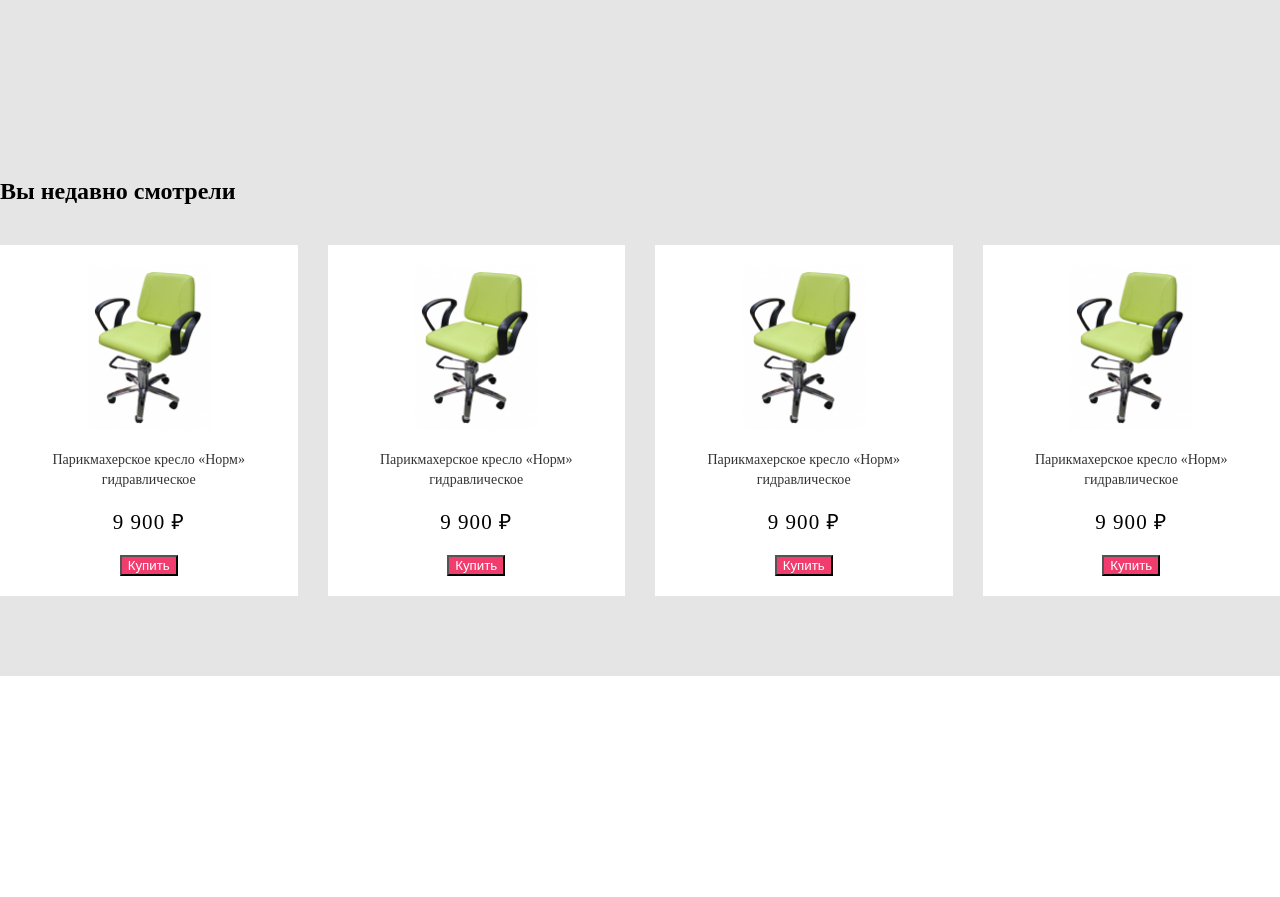
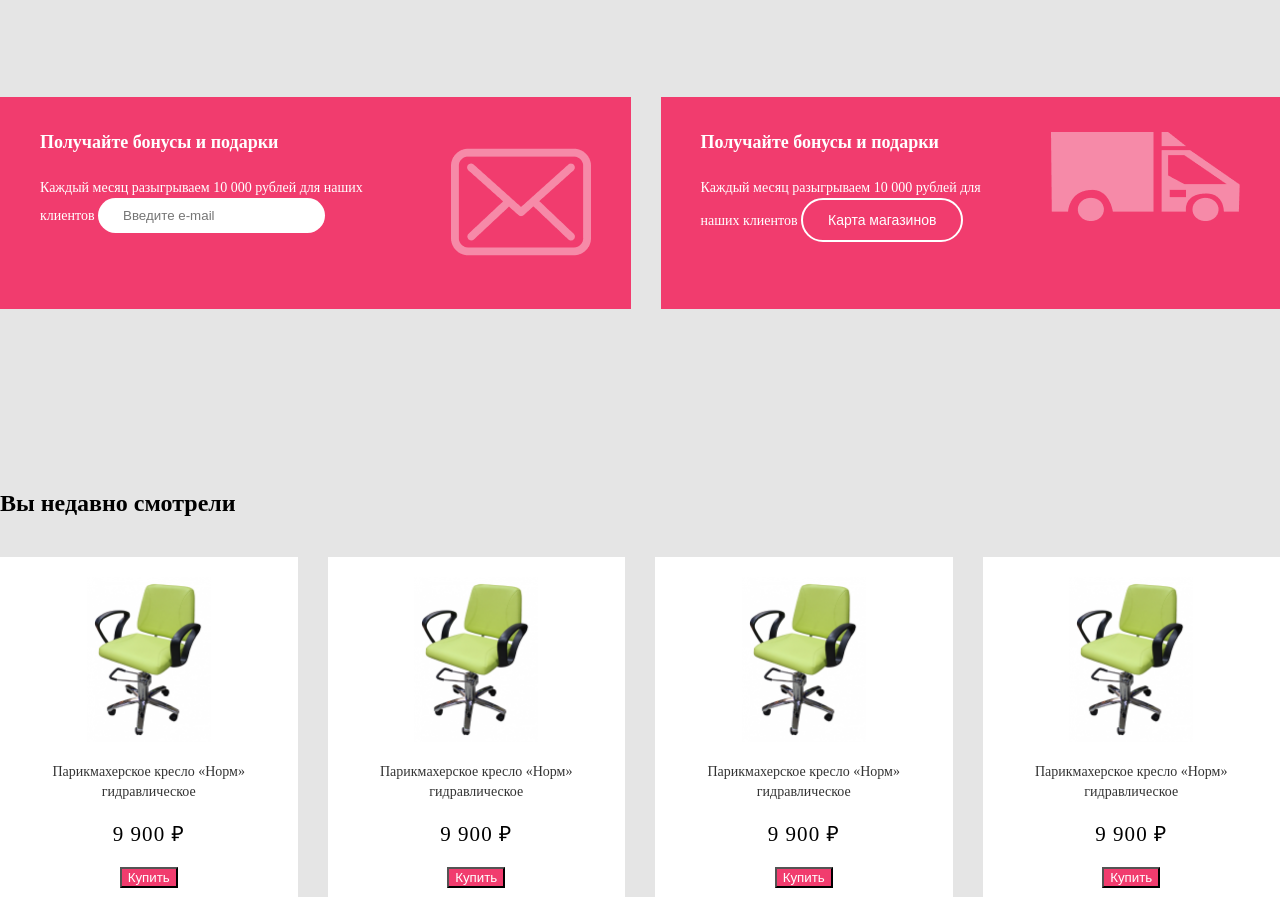
Before and after one commit to arianspacerock/chairs-shop-online, a website: page index.html in a window 1280 px wide. Shown: the part 1360-2257 px from the top of the page. Before the commit the page ends 2036 px from the top, so only its background shows below. Drawn offline with Linux system fonts and the light colour scheme.

Commit message:
feat: create styles and html for info-block

```diff
--- a/index.html
+++ b/index.html
@@ -174,6 +174,55 @@
     </section>
     <!--SPECIAL-PRODUCTS-->
 
+    <!--INFO-BLOCKS-->
+    <section class="info-blocks">
+        <div class="wrapper info-blocks__wrapper">
+            <div class="info-blocks__item info-block">
+                <div class="info-blocks__item main-block">
+                    <h2 class="info-block__title">
+                        Получайте бонусы и подарки
+                    </h2>
+                    <span class="info-block__sub-title">
+                        Каждый месяц разыгрываем 10 000 рублей для наших клиентов
+                    </span>
+                    <input
+                        type="text"
+                        placeholder="Введите e-mail"
+                        class="info-block__input"
+                    />
+                </div>
+                <div class="info-blocks__item image-block">
+                    <img
+                    src="./src/assets/info-blocks/envelope.png"
+                    alt="envelope"
+                    class="info-block__image"
+                    />
+                </div>
+            </div>
+            <div class="info-blocks__item info-block">
+                <div class="info-blocks__item main-block">
+                    <h2 class="info-block__title">
+                        Получайте бонусы и подарки
+                    </h2>
+                    <span class="info-block__sub-title">
+                        Каждый месяц разыгрываем 10 000 рублей для наших клиентов
+                    </span>
+                    <button class="info-block__button default-button">
+                        Карта магазинов
+                    </button>
+                </div>
+                <div class="info-blocks__item image-block">
+                    <img
+                    src="./src/assets/info-blocks/delivery.png"
+                    alt="envelope"
+                    class="info-block__image"
+                    />
+                </div>
+            </div>
+        </div>
+    </section>
+    <!--INFO-BLOCKS-->
+
     <!--RECENTLY-WATCHED-PRODUCT-->
     <section class="recently-watched-products">
         <div class="wrapper recently-watched-products__wrapper">
--- /dev/null
+++ b/src/scss/common/__info-block.scss
@@ -0,0 +1,57 @@
+$info-block-input-text-color: #C4C4C4;
+$info-block-input-height: 35px;
+
+.info-block {
+    display: flex;
+    justify-content: space-between;
+    color: $main-text-color;
+    background: $primary1;
+    padding: 35px 40px;
+
+    &__main-block {
+        display: flex;
+        flex-direction: column;
+        margin-right: 65px;
+    }
+
+    &__image-block {
+        display: flex;
+        justify-content: center;
+        align-items: center;
+    }
+
+    &__title {
+        font-weight: bold;
+        font-size: 1.8rem;
+        line-height: 2.1rem;
+    }
+
+    &__sub-title {
+        font-size: 1.4rem;
+        line-height: 2rem;
+    }
+
+    &__title,
+    &__sub-title {
+        margin-bottom: 25px;
+    }
+
+
+    &__input {
+        border-radius: 30px;
+        background: $primary2;
+        color: $info-block-input-text-color;
+        height: $info-block-input-height;
+        padding: 0 25px;
+        border: none;
+        outline: none;
+        max-width: 225px;
+    }
+
+    &__button {
+        border-color: $primary2;
+        background: $primary1;
+        color: $main-text-color;
+        max-width: 170px;
+    }
+}
--- a/src/scss/index.scss
+++ b/src/scss/index.scss
@@ -1,14 +1,16 @@
 @import "./constants/__constants";
 @import "./global/__global";
 
-@import "./common/_products-layout";
+@import "./common/__products-layout";
 @import "./common/__callback-block";
 @import "./common/__default-button";
 @import "./common/__product-card";
-@import "./common/_titles";
+@import "./common/__titles";
+@import "./common/_info-block";
 
 @import "./modules/__header-navigation";
 @import "./modules/__header";
-@import "./modules/_special-products";
-@import "./modules/_resently-watched-products";
-@import "./modules/_super-product";
+@import "./modules/__special-products";
+@import "./modules/__resently-watched-products";
+@import "./modules/__super-product";
+@import "./modules/__info-blocks";
--- /dev/null
+++ b/src/scss/modules/__info-blocks.scss
@@ -0,0 +1,15 @@
+.info-blocks {
+    background: $primary3;
+
+    &__wrapper {
+        display: flex;
+        justify-content: center;
+        padding-bottom: 100px;
+    }
+
+    &__item {
+        &:not(:last-child) {
+            margin-right: 30px;
+        }
+    }
+}
```
Also changed, not shown: src/assets/info-blocks/delivery.png (added), src/assets/info-blocks/envelope.png (added), src/css/index.css.
